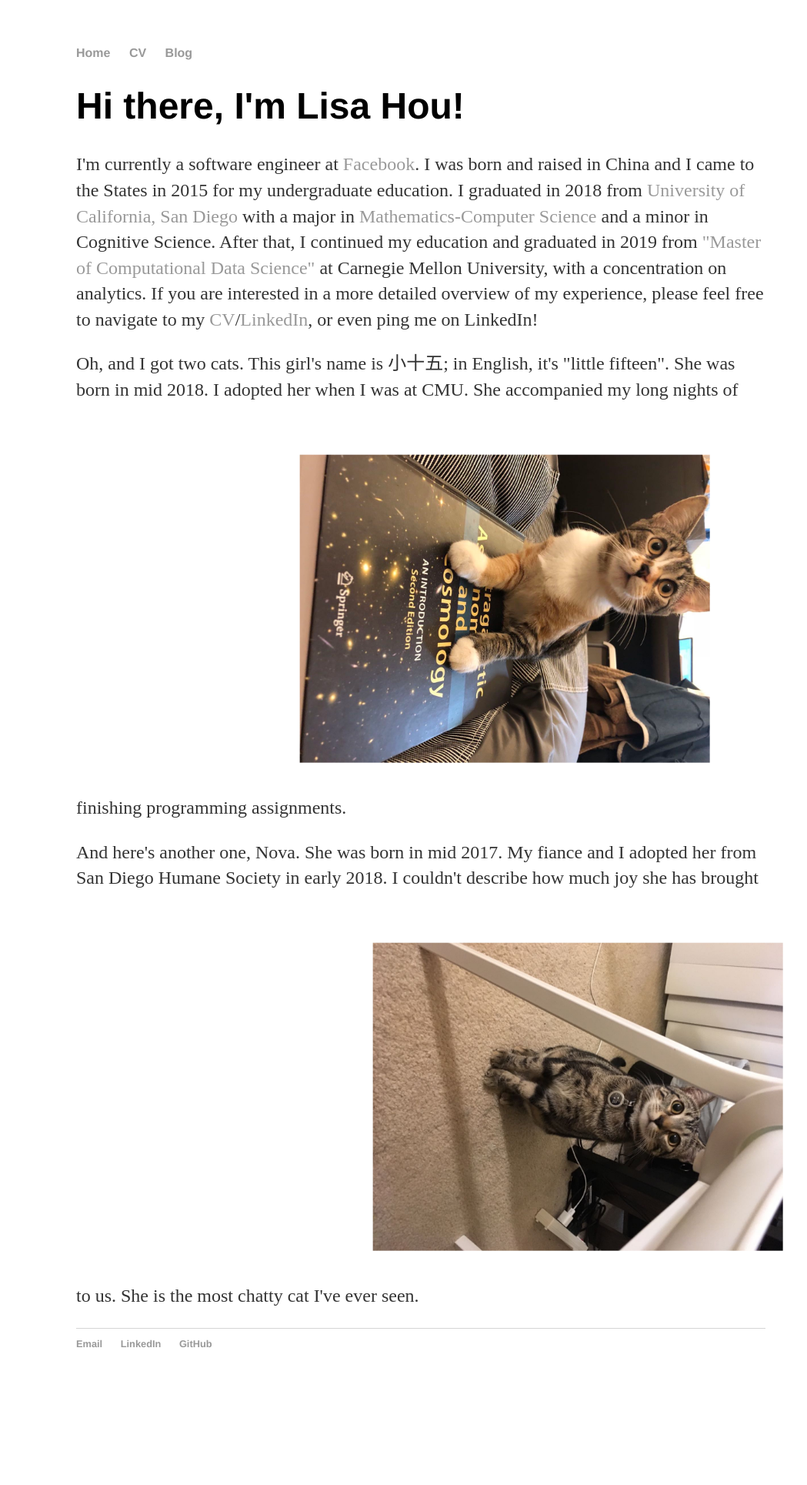
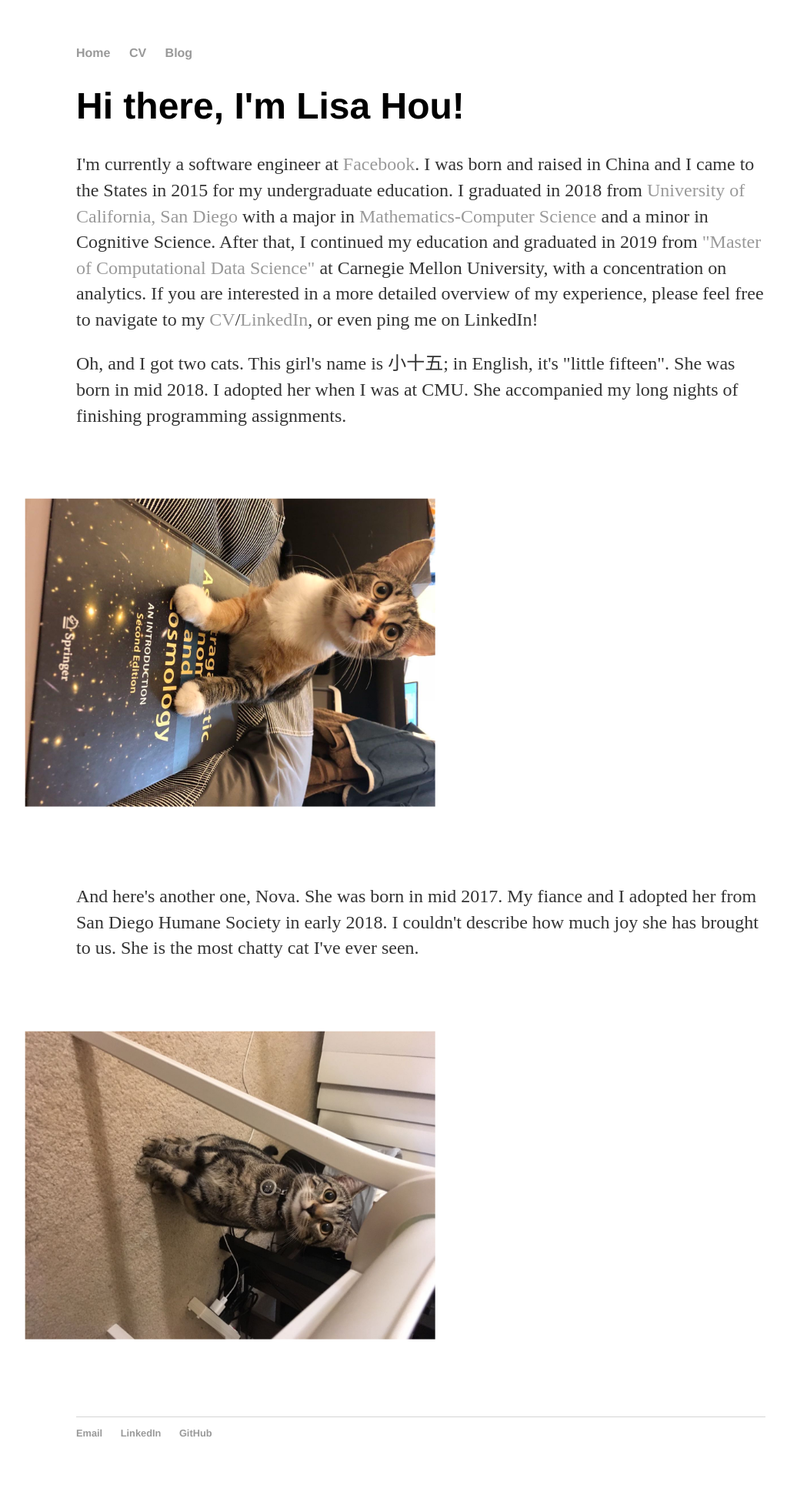
Before and after one commit to lisahou888/lisahou888.github.io, a Jekyll site: the page built from index.html, in a window 1280 px wide. Shown: the whole page at 77% size, without its empty margins (93-1142 px from the left). Built offline with Jekyll 4.4.1, drawn with Linux system fonts in a browser that asks for light colours; before the commit the page ends 1813 px from its top, so only the background shows below that.

Commit message:
change image code location

```diff
--- a/index.html
+++ b/index.html
@@ -6,9 +6,11 @@ title: Lisa Hou
 	<h1>Hi there, I'm Lisa Hou!</h1>
 	<p>I'm currently a software engineer at <a href="https://www.facebook.com">Facebook</a>. I was born and raised in China and I came to the States in 2015 for my undergraduate education. I graduated in 2018 from <a href="https://www.ucsd.edu">University of California, San Diego</a> with a major in <a href="https://www.math.ucsd.edu/~handbook/undergraduate/ma30-math-computer-science-b-s/">Mathematics-Computer Science</a> and a minor in Cognitive Science. After that, I continued my education and graduated in 2019 from <a href="https://mcds.cs.cmu.edu/">"Master of Computational Data Science"</a> at Carnegie Mellon University, with a concentration on analytics. If you are interested in a more detailed overview of my experience, please feel free to navigate to my <a href="/cv">CV</a>/<a href="https://www.linkedin.com/in/lisa-zhuojun-hou/">LinkedIn</a>, or even ping me on LinkedIn! </p>
 
-	<p>Oh, and I got two cats. This girl's name is 小十五; in English, it's "little fifteen". She was born in mid 2018. I adopted her when I was at CMU. She accompanied my long nights of finishing programming assignments. <img src="cat.jpeg" alt="Xiao Shi Wu" style="width: 400px;" class="rotate90"> </p>
+	<p>Oh, and I got two cats. This girl's name is 小十五; in English, it's "little fifteen". She was born in mid 2018. I adopted her when I was at CMU. She accompanied my long nights of finishing programming assignments.  </p>
+	<p><img src="cat.jpeg" alt="Xiao Shi Wu" style="width: 400px;" class="rotate90"></p>
 
-	<p>And here's another one, Nova. She was born in mid 2017. My fiance and I adopted her from San Diego Humane Society in early 2018. I couldn't describe how much joy she has brought to us. She is the most chatty cat I've ever seen. <img src="nova.jpeg" alt="Nova" style="width: 400px;" class="rotate90"> </p>
+	<p>And here's another one, Nova. She was born in mid 2017. My fiance and I adopted her from San Diego Humane Society in early 2018. I couldn't describe how much joy she has brought to us. She is the most chatty cat I've ever seen. </p>
+	<p><img src="nova.jpeg" alt="Nova" style="width: 400px;" class="rotate90"></p>
 
 
 </div><!-- /.blurb -->
```
